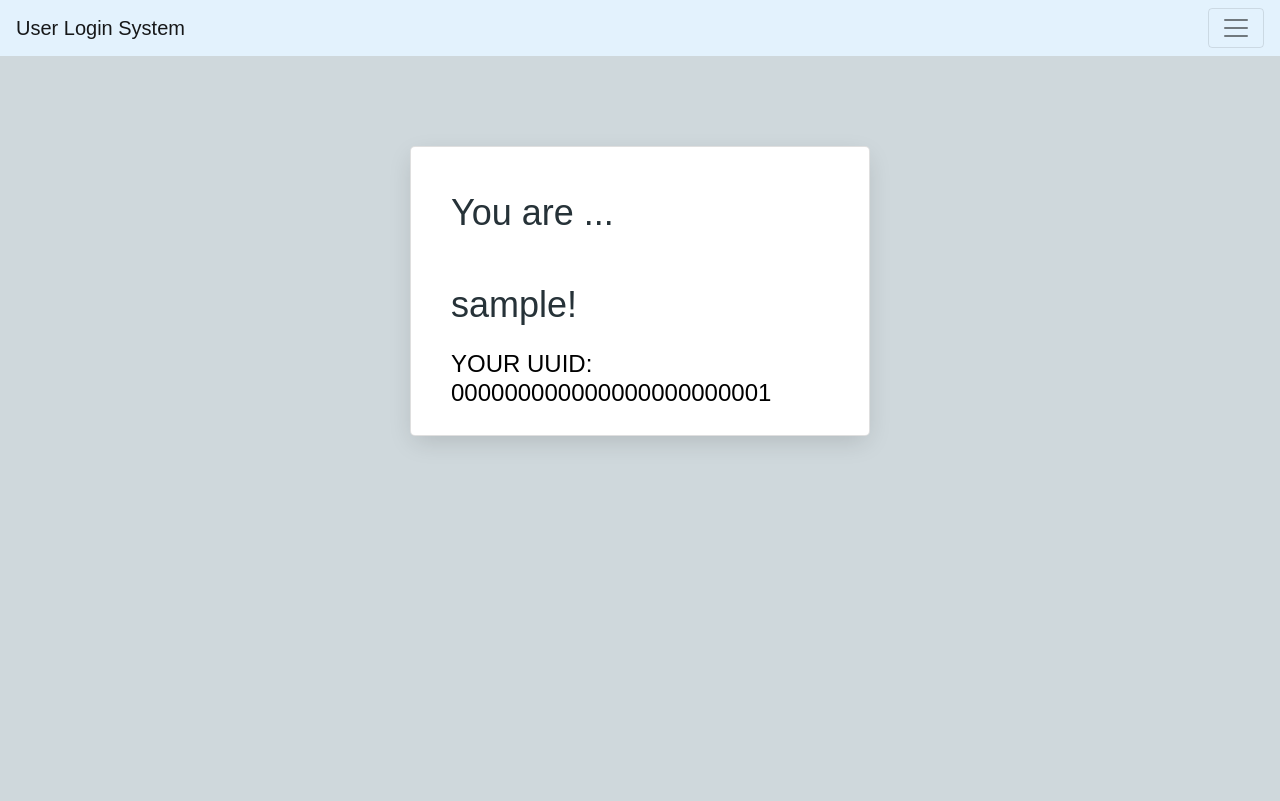
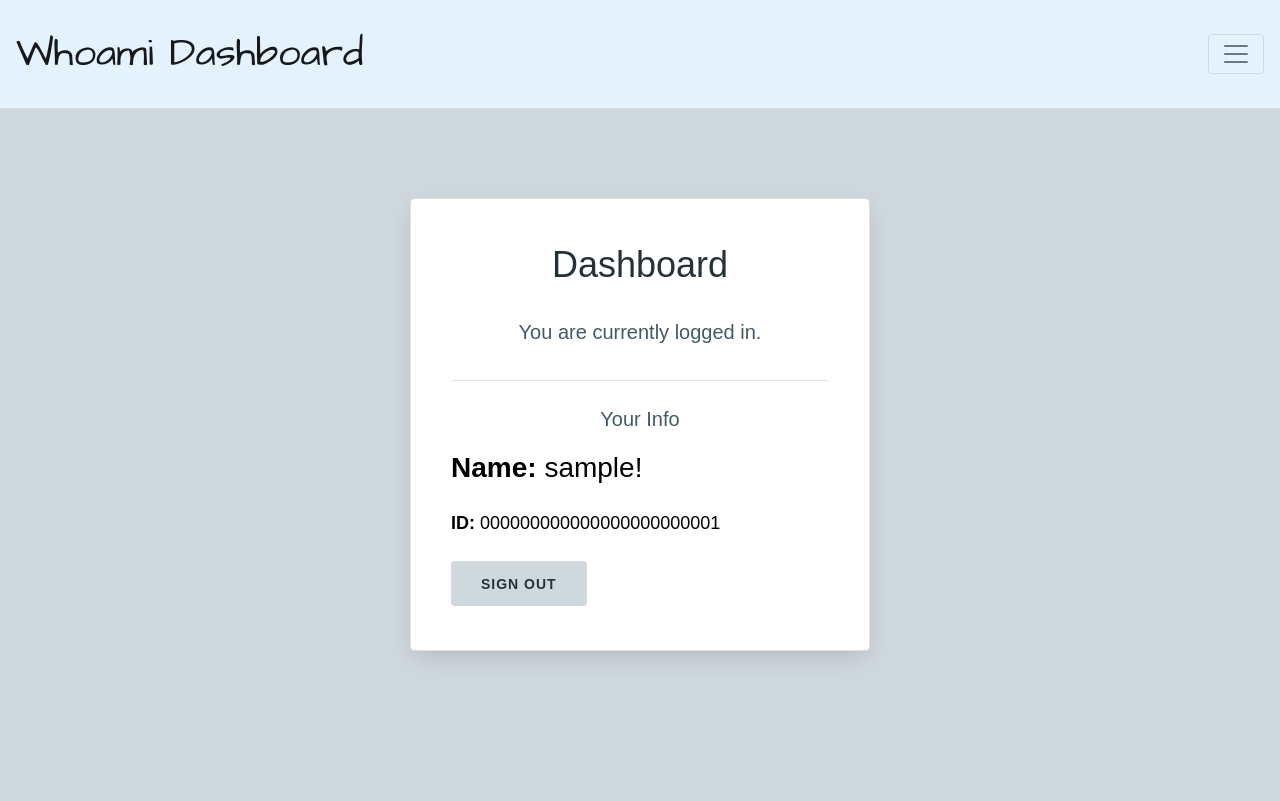
Before and after one commit to mcooper7649/Feathr_Technical_Exam_Python, a Flask app: page /me/ in a window 1280 px wide. Before the commit the page ends 444 px from the top, so only its background shows below. Run offline with Flask 2, Linux system fonts and the light colour scheme; the visitor is signed in with stand-in values (Sample User, id 1); some libraries are stand-ins or nearby versions.

Commit message:
added styles

```diff
--- a/whoami/static/css/style.css
+++ b/whoami/static/css/style.css
@@ -1,7 +1,7 @@
 /*
   Colors: http://getuicolors.com
 */
-
+@import url('https://fonts.googleapis.com/css2?family=Architects+Daughter&display=swap');
 /* Setup */
 :root {
   --black: #000000;
@@ -86,6 +86,10 @@ p {
     width: 100%;
     border-radius: 0;
   }
+}
+
+a:hover {
+  text-decoration: none;
 }
 
 /* Forms */
@@ -176,3 +180,21 @@ input[type=submit] {
   margin: 34px auto 24px;
   display: block;
 }
+
+.nav-list {
+  align-content: space-evenly;
+  list-style-type: none;
+}
+
+.navbar-nav {
+  flex-direction: row-reverse;
+  padding: 10px;
+}
+
+.navbar-brand {
+  font-size: 40px
+}
+
+.title {
+font-family: 'Architects Daughter', cursive;
+}
--- a/whoami/static/js/scripts.js
+++ b/whoami/static/js/scripts.js
@@ -19,11 +19,11 @@ $("form[name=signup_form]").submit(function (e){
   e.preventDefault();
 });
 
-$("form[name=login_form").submit(function(e) {
+$("form[name=login_form]").submit(function(e) {
 
-  var $form = $(this);
-  var $error = $form.find(".error");
-  var data = $form.serialize();
+  const $form = $(this);
+  const $error = $form.find(".error");
+  const data = $form.serialize();
 
   $.ajax({
     url: "/login",
--- a/whoami/templates/base.html
+++ b/whoami/templates/base.html
@@ -12,7 +12,7 @@
   </head>
   <body>
   <nav class="navbar navbar-light" style="background-color: #e3f2fd;">
-  <a class="navbar-brand" href="#">User Login System</a>
+  <a href="/"><h1 class="navbar-brand title">Whoami Dashboard</h1></a>
   <button class="navbar-toggler" type="button" data-toggle="collapse" data-target="#navbarNavAltMarkup" aria-controls="navbarNavAltMarkup" aria-expanded="false" aria-label="Toggle navigation">
     <span class="navbar-toggler-icon"></span>
   </button>
@@ -20,10 +20,27 @@
     <div class="navbar-nav">
 <ul>
         {% if g.user %}
-        <li><a href="{{url_for('logout')}}">Log out</a></li>
+        <li class="nav-list">
+            <div class="btn btn--secondary">
+
+                <a href="{{url_for('logout')}}">Log out</a>
+            </div>
+        </li>
+
         {% else %}
-        <li><a href="{{url_for('login')}}">Log in</a></li>
-        <li><a href="{{url_for('signup')}}">Sign up</a></li>
+            <li class="nav-list">
+
+                <a href="{{url_for('login')}}">
+                    <button class="btn ">
+                            Log in
+                    </button>
+                </a>
+                <a href="{{url_for('signup')}}">
+                    <button class="btn ">
+                            Sign up
+                    </button>
+                </a>
+            </li>
         {% endif %}
       </ul>
     </div>
--- a/whoami/templates/login.html
+++ b/whoami/templates/login.html
@@ -20,7 +20,7 @@
 
     </div>
     <div class="center">
-          <button type="submit" class="btn btn-primary">Login</button>
+          <button type="submit" class="btn btn--primary">Login</button>
     </div>
 
 </form>
--- a/whoami/templates/me.html
+++ b/whoami/templates/me.html
@@ -3,7 +3,21 @@
 {% block title %}Who am I?{% endblock %}
 
 {% block content %}
-<h1>You are ...</h1>
-<h1>{{ session['user'].username}}!</h1>
-    <h4> YOUR UUID: {{ session['user']._id}}</h4>
+
+<h1 class="center">Dashboard</h1>
+
+
+    <div>
+    <h2 class="center">You are currently logged in.</h2>
+    </div>
+    <hr>
+    <div class="">
+            <h2 class="center">Your Info</h2>
+    <h3><strong>Name: </strong>{{ session['user'].username}}!</h3>
+    <p> <strong>ID:</strong> {{ session['user']._id}}</p>
+
+    </div>
+        <div>
+    <a href="/logout" class="btn btn--secondary">Sign Out</a>
+    </div>
 {% endblock %}
```
